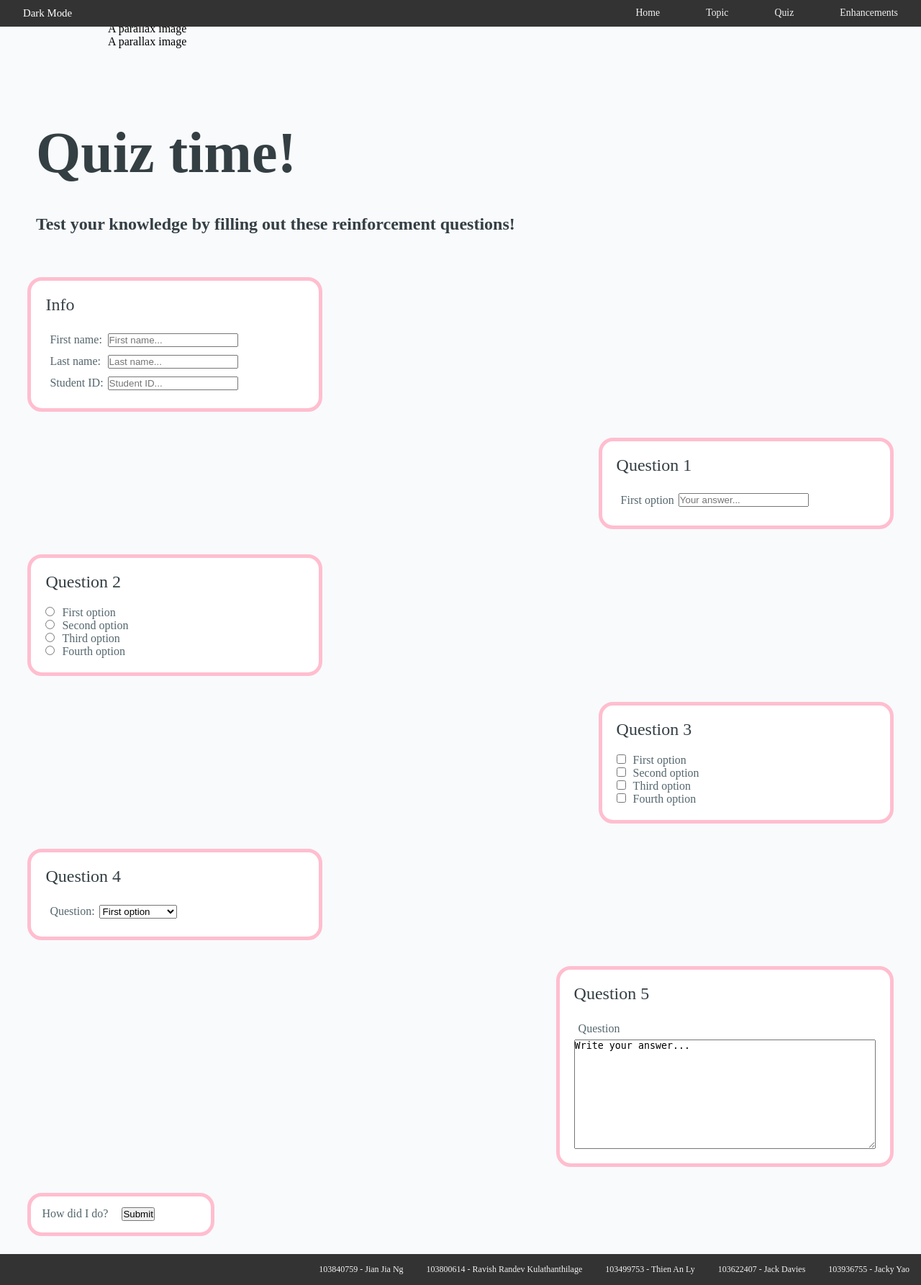
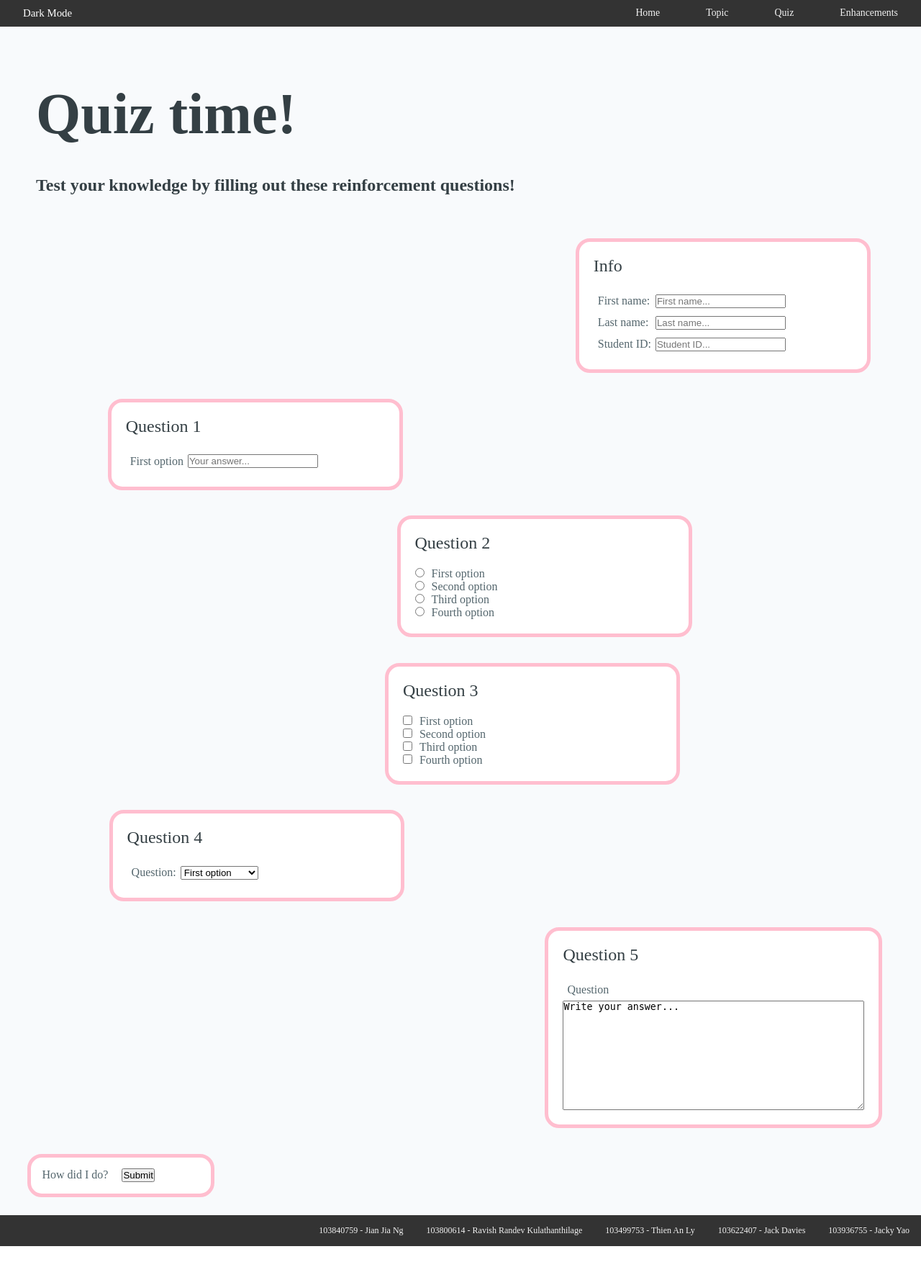
Before and after one commit to thelazyant164/APNG-Simple-Website, a PHP site: page /quiz.html in a window 1280 px wide. Shown: the whole page at 72% size. After the commit the page ends 1731 px from the top, so only its background shows below. Run offline with PHP 8.4, Linux system fonts and the light colour scheme.

Commit message:
[A] - added some more css
parallax background and darkmode shaders for topic.html, basic shuffling animations for quiz.html

```diff
--- a/assign1/index.html
+++ b/assign1/index.html
@@ -26,8 +26,8 @@
 			</nav>
 		</header>
         <main id="bg-container">
-            <h1>Animated Portable Network Graphics</h1>
-            <p>
+            <h1 id="title">Animated Portable Network Graphics</h1>
+            <p id="subtitle">
                 Animated Portable Network Graphics or .APNG for short
                 is a file format which originates from Portable Network Graphics (.PNG)
                 but allows animated images that work similarly to animated .GIF files.
--- a/assign1/quiz.html
+++ b/assign1/quiz.html
@@ -35,28 +35,13 @@
 
 		<main id="container">
 
-			<!-- Parallax scrolling images -->
-			<aside id="parallax-sublayer">
-				<section class="parallax img1">
-					<p>A parallax image</p>
-				</section>
-
-				<section class="parallax img2">
-					<p>A parallax image</p>
-				</section>
-
-				<section class="parallax img3">
-					<p>A parallax image</p>
-				</section>
-			</aside>
-
 			<form action="https://mercury.swin.edu.au/it000000/formtest.php" method="POST">
 
 				<!-- Paste finished menu/navbar here -->
 				<!-- Paste finished header here -->
 
-				<h1>Quiz time!</h1>
-				<h2>Test your knowledge by filling out these reinforcement questions!</h2>
+				<h1 id="title">Quiz time!</h1>
+				<h2 id="subtitle">Test your knowledge by filling out these reinforcement questions!</h2>
 
 				<!-- Info -->
 				<fieldset class="bubble" id="info">
@@ -80,7 +65,7 @@
 				</fieldset>
 
 				<!-- Text input question -->
-				<fieldset class="bubble">
+				<fieldset class="bubble" id="bubble1">
 					<div class="question">
 						<legend>Question 1</legend>
 						<div class="content">
@@ -93,7 +78,7 @@
 				</fieldset>
 
 				<!-- Radio choice question -->
-				<fieldset class="bubble">
+				<fieldset class="bubble" id="bubble2">
 					<div class="question">
 						<legend>Question 2</legend>
 						<div class="content">
@@ -118,7 +103,7 @@
 				</fieldset>
 
 				<!-- Checkbox question -->
-				<fieldset class="bubble">
+				<fieldset class="bubble" id="bubble3">
 					<div class="question">
 						<legend>Question 3</legend>
 						<div class="content">
@@ -143,7 +128,7 @@
 				</fieldset>
 
 				<!-- Drop-down question -->
-				<fieldset class="bubble">
+				<fieldset class="bubble" id="bubble4">
 					<div class="question">
 						<legend>Question 4</legend>
 						<div class="content">
@@ -161,7 +146,7 @@
 				</fieldset>
 
 				<!-- Text area question -->
-				<fieldset class="bubble">
+				<fieldset class="bubble" id="bubble5">
 					<div class="question">
 						<legend>Question 5</legend>
 						<div class="content">
--- a/assign1/styles/style.css
+++ b/assign1/styles/style.css
@@ -81,12 +81,15 @@ footer a {
     text-decoration: none;
     font-size: 0.75em;
 }
-
+footer.parallax-footer{
+  position: fixed;
+  bottom: 0;
+}
 
 
 
 /*For index.html*/
-h1 {
+h1#title {
   padding-top: 100px;
   padding-left: 150px;
   padding-right: 175px;
@@ -94,7 +97,7 @@ h1 {
   font-size: 5em;
 }
 
-p {
+p#subtitle {
   padding-left: 150px;
   padding-right: 175px;
 }
@@ -144,29 +147,144 @@ button {
 
 
 
+/*For topic.html*/
+/*Alternating parallax sections*/
+main#parallax-container{
+  height: 91vh;
+  overflow-x: hidden;
+  overflow-y: auto;
+  perspective: 1.7px;
+  margin-bottom: 35px;
+}
 
+#parallax-container section {
+  transform-style: preserve-3d;
+  position: relative;
+  display: flex;
+  align-items: flex-start;
+  justify-content: center;
+  color: black;
+}
 
+.parallax {
+  height: auto;
+  display: flex;
+  flex-direction: column;
+  align-items: center;
+}
 
+.no-parallax {
+  padding: 50px;
+  flex-direction: column;
+  height: auto;
+  background-color: var(--bubble-bg);
+  z-index: 999;
+}
 
+#parallax-container section.parallax h1 {
+  font-size: 2rem;
+  font-family: sans-serif;
+  margin-left: 50px;
+  padding-top: 100px;
+  padding-bottom: 100px;
+}
 
+#parallax-container section.parallax h2 {
+  font-size: 1.5rem;
+  font-family: sans-serif;
+  margin-left: 50px;
+  padding-top: 100px;
+  padding-bottom: 100px;
+}
+
+.parallax::after {
+  content: ' ';
+  position: absolute;
+  top: 0;
+  right: 0;
+  bottom: 0;
+  left: 0;
+  transform: translateZ(-1px) scale(3.5);
+  background-size: 100%;
+  z-index: -1;
+}
+
+.parallax-bg::after {
+  background: var(--shader);
+  background-size: cover;
+}
+
+/*Dark mode implementation*/
+#parallax-container h1{
+  margin-top: 20px;
+  color: var(--title);
+}
+
+#parallax-container h2, #parallax-container h3, #parallax-container th{
+  color: var(--title);
+  padding: 5px;
+}
+
+#parallax-container p, #parallax-container td{
+  color: var(--text);
+  font-size: 0.8em;
+  padding: 5px;
+}
+
+#toggleMode:checked ~ #parallax-container{
+  --shader: linear-gradient(rgba(0, 0, 0, 0.5), rgba(0, 0, 0, 0.5)), url('https://picsum.photos/1920/1080');
+  --title: #8e9294;
+  --text: #505456;
+  --bubble-bg: #111413;
+  --bubble-border: #1f2322;
+  --bubble-text: #ffffff;
+}
 
 
 
 /*For quiz.html*/
-
-/*Parallax scrolling for images*/
-/*sets scroll properties for whole page*/
-.wrapper{
-  height: 100vh;
-  overflow-x: hidden; /*Disable horizontal scrollbar when scale image*/
-  overflow-y: auto;
-  perspective: 2px;
+/*animation*/
+@keyframes floatright {
+  from {right: 0;}
+  to {right: 60vw;}
 }
 
+@keyframes floatleft {
+  from {left: 0;}
+  to {left: 60vw;}
+}
 
+#info, #bubble2, #bubble4, #submit-bubble{
+  animation: floatleft 6s ease-in-out 1s infinite alternate;
+  animation-fill-mode: forwards;
+}
+
+#bubble2 {
+  animation-delay: 3s;
+}
+
+#bubble4 {
+  animation-delay: 5s;
+}
+
+#submit-bubble {
+  animation-delay: 7s;
+}
+
+#bubble1, #bubble3, #bubble5 {
+  animation: floatright 6s ease-in-out 2s infinite alternate;
+  animation-fill-mode: forwards;
+}
+
+#bubble3 {
+  animation-delay: 4s;
+}
+
+#bubble5 {
+  animation-delay: 6s;
+}
 
 /*Dark mode implementation*/
-
 /*By default, light mode is picked ("Dark mode" label is displayed and "Light mode" label is hidden)*/
 #toggleDark{
   display: inline;
@@ -205,6 +323,7 @@ button {
   background-color: var(--bg);
   height: auto;
   width: 100%;
+  overflow-x: hidden;
 }
 
 form{
@@ -222,6 +341,7 @@ form .bubble:nth-child(2n) {
 
 /*setup global (color) variables (by default: for light mode)*/
 :root{
+  --shader: linear-gradient(rgba(255, 255, 255, 0.5), rgba(255, 255, 255, 0.5)), url('https://picsum.photos/1920/1080');
   --bg: #f8fafc;
   --bubble-bg: #FFFFFF;
   --bubble-border: #ffbecf;
@@ -245,6 +365,7 @@ form .bubble:nth-child(2n) {
 
 /*BUBBLE*/
 .bubble{
+  position:relative;
   flex-grow: 0;
   margin-left: 3%;
   margin-right: 3%;
```
Also changed, not shown: assign1/topic.html (+32 -22 lines), 1 other file.
